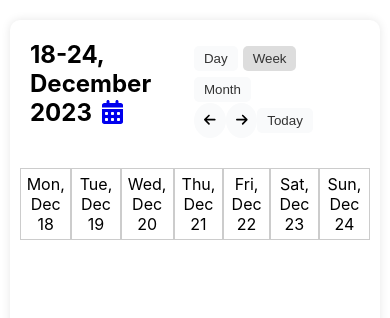
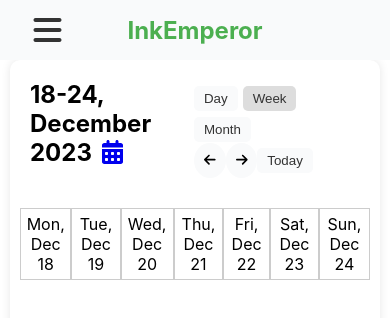
Before and after one commit to vgochev01/inkemperor-bm, a React (Create React App) app: page / in a window 390 px wide. Shown: the top 318 px of the page. Built offline with nearby package versions, Linux system fonts and the light colour scheme.

Commit message:
side panel on mobile

```diff
--- a/src/App.js
+++ b/src/App.js
@@ -1,7 +1,7 @@
 import React, { useState } from 'react';
 import Calendar from './components/Calendar/Calendar';
 import { FontAwesomeIcon } from '@fortawesome/react-fontawesome';
-import { faBars, faArrowLeft } from '@fortawesome/free-solid-svg-icons';
+import { faBars, faArrowLeft, faXmark } from '@fortawesome/free-solid-svg-icons';
 import './App.scss';
 import Menu from './components/Menu/Menu';
 
@@ -16,13 +16,15 @@ function App() {
 
   return (
     <div className="app-container">
-      <div className={`side-panel left-panel ${isPanelOpen ? 'open' : 'closed'}`}>
+      <div className={`side-panel ${isPanelOpen ? 'open' : 'closed'}`}>
         {isPanelOpen ? (
           <FontAwesomeIcon icon={faArrowLeft} className="toggle-icon" onClick={togglePanel} />
         ) : (
           <FontAwesomeIcon icon={faBars} className="menu-icon" onClick={togglePanel} />
         )}
+        <h2 className="mobile-logo">InkEmperor</h2>
         <div className={`panel-content ${isPanelOpen ? 'show' : ''}`}>
+          <FontAwesomeIcon icon={faXmark} size="lg" className="closeIcon" onClick={togglePanel} />
           <Menu />
         </div>
       </div>
--- a/src/App.scss
+++ b/src/App.scss
@@ -10,13 +10,11 @@
   width: 75px;
   transition: width 0.3s;
   position: relative;
+  background-color: #F9FAFB;
 
-  &.left-panel {
-    background-color: #F9FAFB;
 
-    &.open {
-      width: 240px;
-    }
+  &.open {
+    width: 240px;
   }
 
   .menu-icon {
@@ -29,6 +27,11 @@
     cursor: pointer;
     font-size: 2em;
     color: #333;
+
+    @include respond-to(phones) {
+      left: 10px;
+      transform: translate(0, -50%);
+    }
   }
 
   .toggle-icon {
@@ -58,24 +61,93 @@
     display: block;
     left: 100%; // Position to the edge of the expanded panel
     transform: translateX(-50%) rotate(0); // Fix rotation and positioning
+
+    @include respond-to(phones) {
+      display: none;
+    }
+  }
+
+  .mobile-logo {
+    display: none;
+  }
+
+  @keyframes slideInFromLeft {
+    0% {
+      transform: translateX(-100%);
+      visibility: hidden;
+    }
+    1% {
+      visibility: visible;
+    }
+    100% {
+      transform: translateX(0);
+      visibility: visible;
+    }
   }
 
   .panel-content {
     display: none;
     &.show {
       display: block;
+
+      .closeIcon {
+        display: none;
+      }
+
+      @include respond-to(phones) {
+        position: fixed;
+        top: 0;
+        left: 0;
+        width: 100%;
+        height: 100%;
+        z-index: 999;
+
+        .closeIcon {
+          display: inline-block;
+          position: fixed;
+          top: 10px;
+          right: 10px;
+        }
+      }
     }
 
-    h2 {
+    .logo {
       color: #4CAF50; // Example color for the 'Calamari' logo
       text-align: center;
       font-size: 24px;
-      padding: 10px 0;
+      margin: 10px 0;
+    }
+
+    @include respond-to(phones) {
+      background: white;
+      overflow: hidden;
+
+      &.show {
+        animation: slideInFromLeft 0.5s forwards;
+      }
     }
   }
 
   @include respond-to(phones) {
-    display: none;
+    position: fixed;
+    top: 0;
+    left: 0;
+    width: 100%;
+    height: 60px;
+    z-index: 1;
+    display: flex;
+    align-items: center;
+    justify-content: center;
+
+    &.open {
+      width: 100%;
+    }
+
+    .mobile-logo {
+      display: inline-block;
+      margin: 0;
+      color: #4CAF50;
+    }
   }
 }
 
--- a/src/components/Calendar/Calendar.scss
+++ b/src/components/Calendar/Calendar.scss
@@ -11,6 +11,7 @@
 
     @include respond-to(phones) {
         overflow-y: scroll;
+        margin-top: 60px;
     }
 }
 
```
